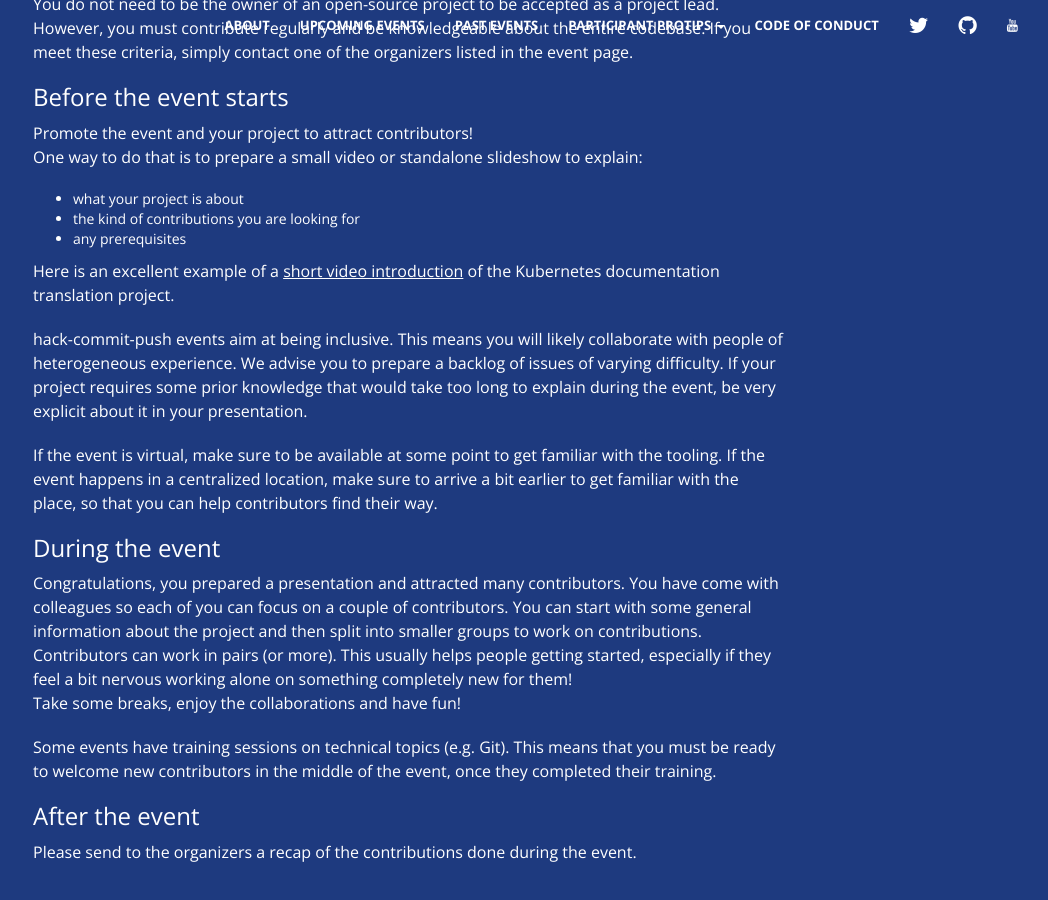
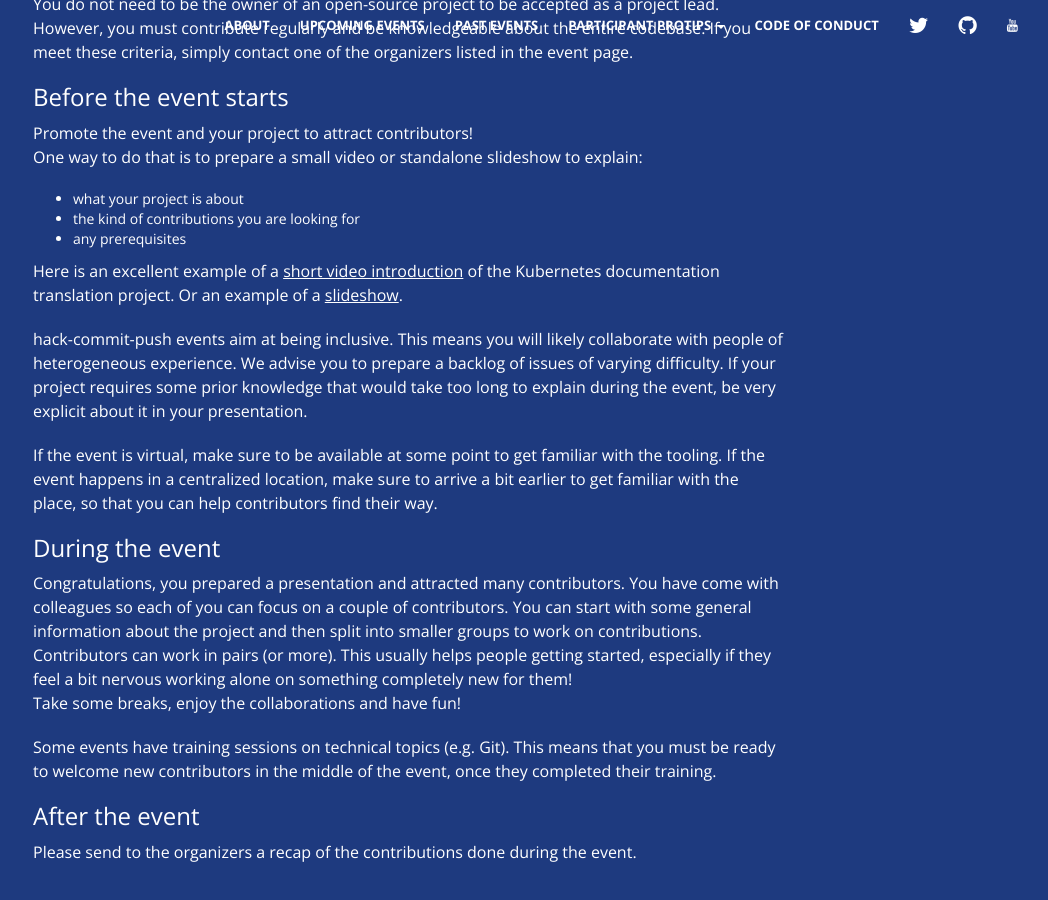
Before and after one commit to hack-commit-push/hack-commit-push.github.io, a Jekyll site: the page built from index.html, in a window 1280 px wide and 900 px high, scrolled down 3866 px. Shown: the whole window, without its empty margins (232-1280 px from the left). Built offline with Jekyll 4.4.1, drawn with Linux system fonts in a browser that asks for light colours.

Commit message:
example slideshow

```diff
--- a/_includes/guides.html
+++ b/_includes/guides.html
@@ -22,6 +22,7 @@
             	</ul>
                 <p class="text-left">
                 	Here is an excellent example of a <a href="https://drive.google.com/file/d/1tPkAYkBFjy4O1Zr3qWQv2k9GKU9tkBXb/view" rel="noopener" target="_blank">short video introduction</a> of the Kubernetes documentation translation project.
+			Or an example of a <a href="https://docs.google.com/presentation/d/1exCQVl8A9_Ip6PFuTuUIUiRv7nlccmamXgo1wP_UOSg/edit?usp=sharing">slideshow</a>.
                 </p>
                 <p class="text-left">
                 	hack-commit-push events aim at being inclusive.
```
